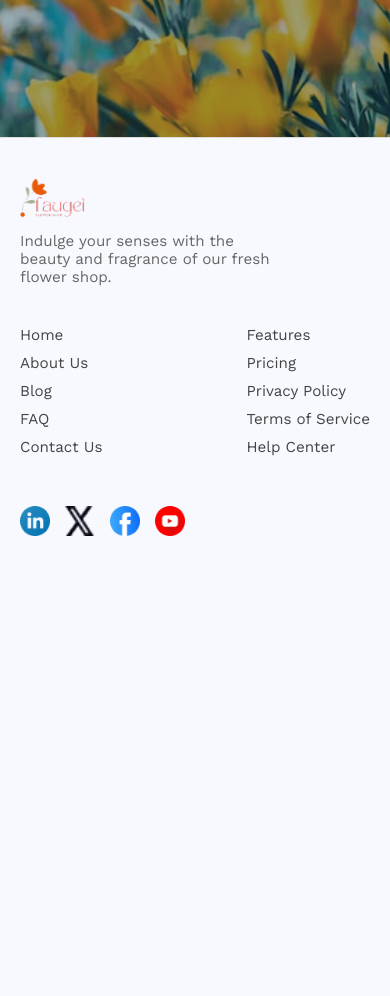
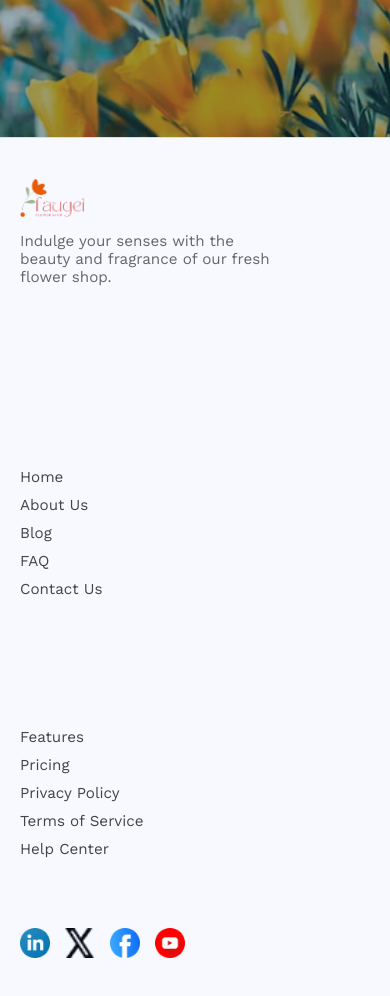
Before and after one commit to Evan668-bilp/ph-assingment-02, a plain HTML site: page index.html in a window 390 px wide. Shown: the part 7255-8251 px from the top of the page. Before the commit the page ends 7835 px from the top, so only its background shows below. Drawn offline with nearby package versions, Linux system fonts and the light colour scheme.

Commit message:
2nd commit

```diff
--- a/styles/style.css
+++ b/styles/style.css
@@ -470,7 +470,7 @@ body {
 
 /* 3rd */
 
-/* Responsive Design for iPhone 14/15 Pro */
+
 @media (max-width: 768px) {
   .flower-container {
     flex-direction: column;
@@ -499,7 +499,7 @@ body {
 }
 
 /* 4th */
-/* Responsive for iPhone 14 / 15 Pro and small screens */
+
 @media (max-width: 768px) {
   .subscribe-overlay h2 {
     font-size: 24px;
@@ -522,3 +522,18 @@ body {
 }
 
 /* 5th */
+@media (max-width: 768px) {
+  .footer-container {
+    flex-direction: column;
+    align-items: flex-start;
+  }
+
+  .footer-links {
+    flex-direction: column;
+    gap: 20px;
+  }
+
+  .footer-social {
+    margin-top: 20px;
+  }
+}
```
